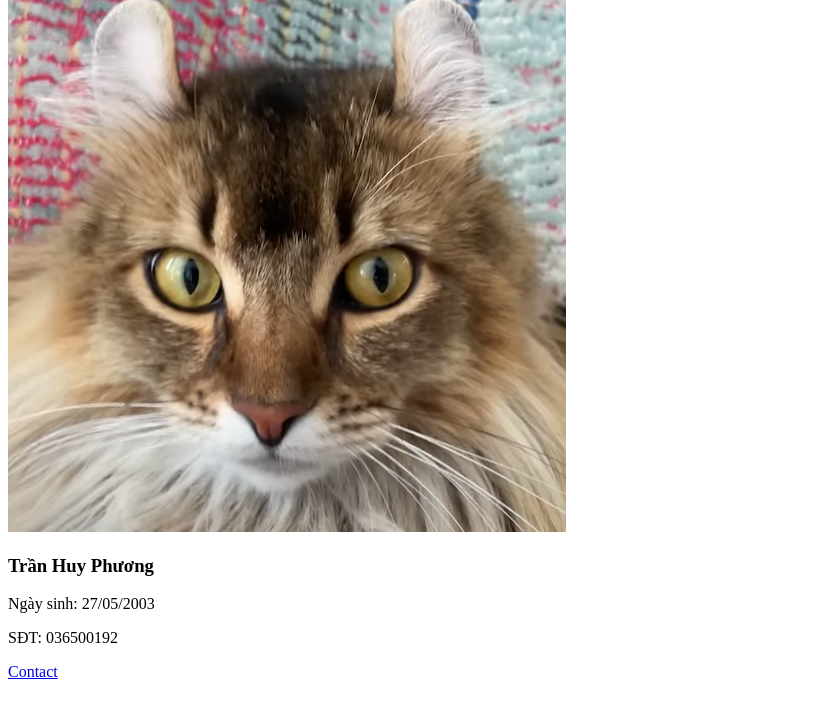
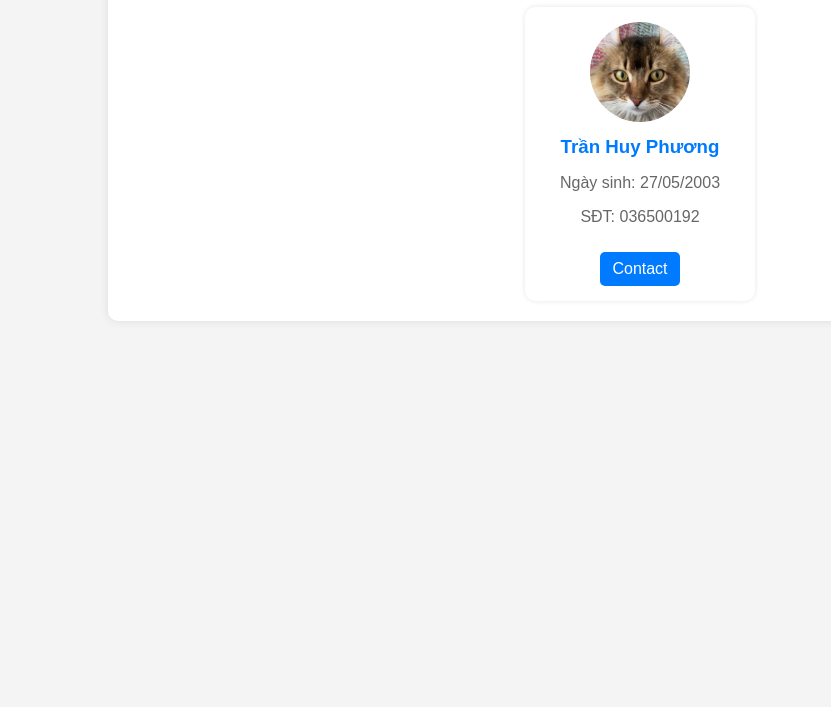
Before and after one commit to NTThuan2k3/Nhom22, a plain HTML site: page TranHuyPhuong.html in a window 1280 px wide. Shown: the part 93-800 px from the top of the page, without its empty margins (0-831 px from the left). Drawn offline with Linux system fonts and the light colour scheme.

Commit message:
Update TranHuyPhuong.html

```diff
--- a/TranHuyPhuong.html
+++ b/TranHuyPhuong.html
@@ -4,7 +4,80 @@
     <meta charset="UTF-8">
     <meta name="viewport" content="width=device-width, initial-scale=1.0">
     <title>Thông Tin Cá Nhân</title>
-    <link rel="stylesheet" href="style.css">
+    <style>
+        body {
+            font-family: Arial, sans-serif;
+            margin: 0;
+            padding: 0;
+            background-color: #f4f4f4;
+            text-align: center;
+        }
+
+        .container {
+            width: 80%;
+            margin: auto;
+            background: white;
+            padding: 20px;
+            border-radius: 10px;
+            box-shadow: 0 0 10px rgba(0, 0, 0, 0.1);
+        }
+
+        h1 {
+            color: #333;
+        }
+
+        .team {
+            display: flex;
+            justify-content: center;
+            flex-wrap: wrap;
+            gap: 20px;
+        }
+
+        .member {
+            background: #fff;
+            padding: 15px;
+            border-radius: 10px;
+            box-shadow: 0 0 5px rgba(0, 0, 0, 0.1);
+            transition: transform 0.3s;
+            text-align: center;
+            width: 200px;
+        }
+
+        .member:hover {
+            transform: scale(1.05);
+        }
+
+        .member img {
+            width: 100px;
+            height: 100px;
+            border-radius: 50%;
+            object-fit: cover;
+        }
+
+        .member h3 {
+            margin: 10px 0 5px;
+            color: #007BFF;
+        }
+
+        .member p {
+            color: #666;
+        }
+
+        a {
+            display: inline-block;
+            margin-top: 10px;
+            text-decoration: none;
+            color: #fff;
+            background: #007BFF;
+            padding: 8px 12px;
+            border-radius: 5px;
+            transition: background 0.3s;
+        }
+
+        a:hover {
+            background: #0056b3;
+        }
+    </style>
 </head>
 <body>
     <div class="container">
```
